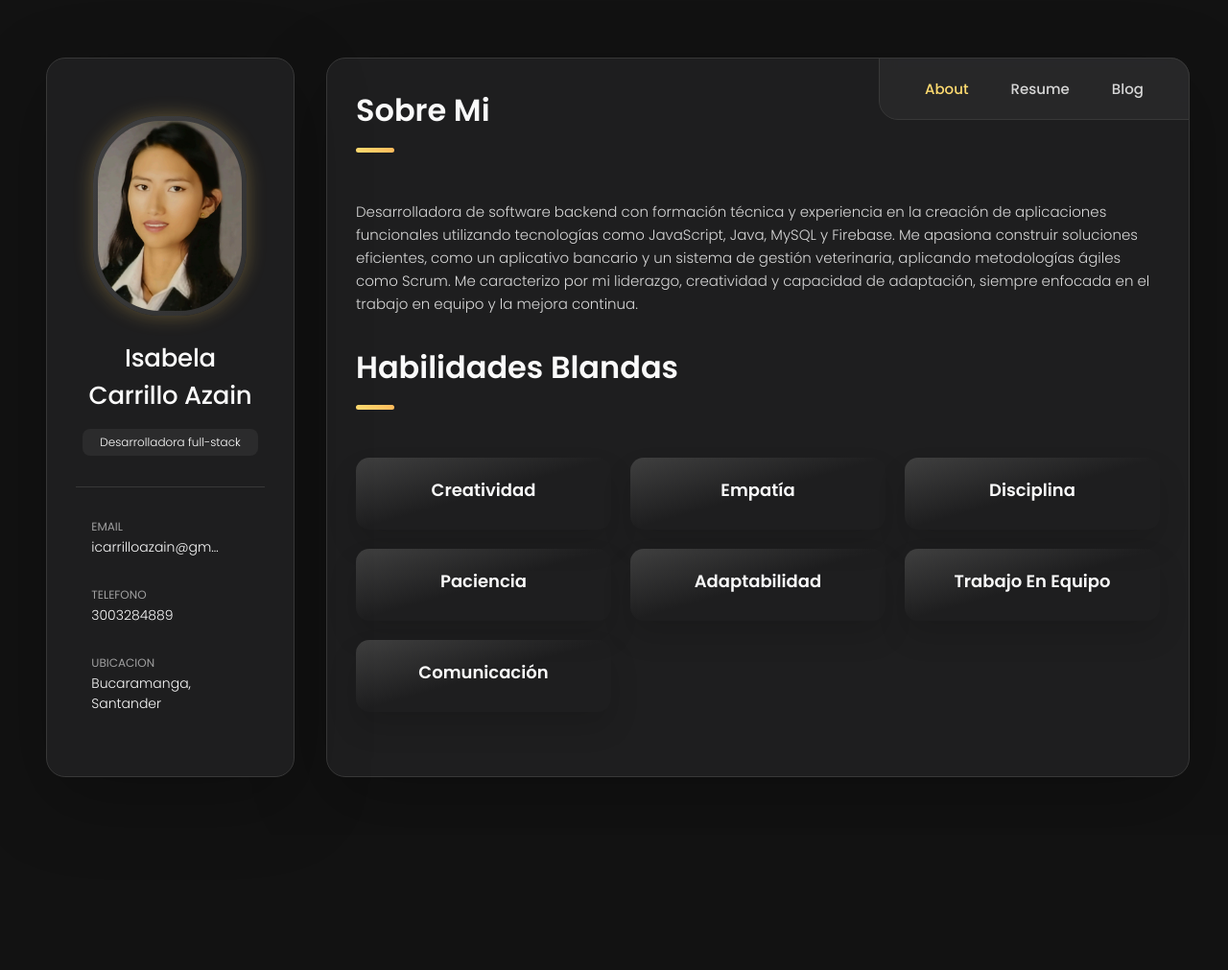
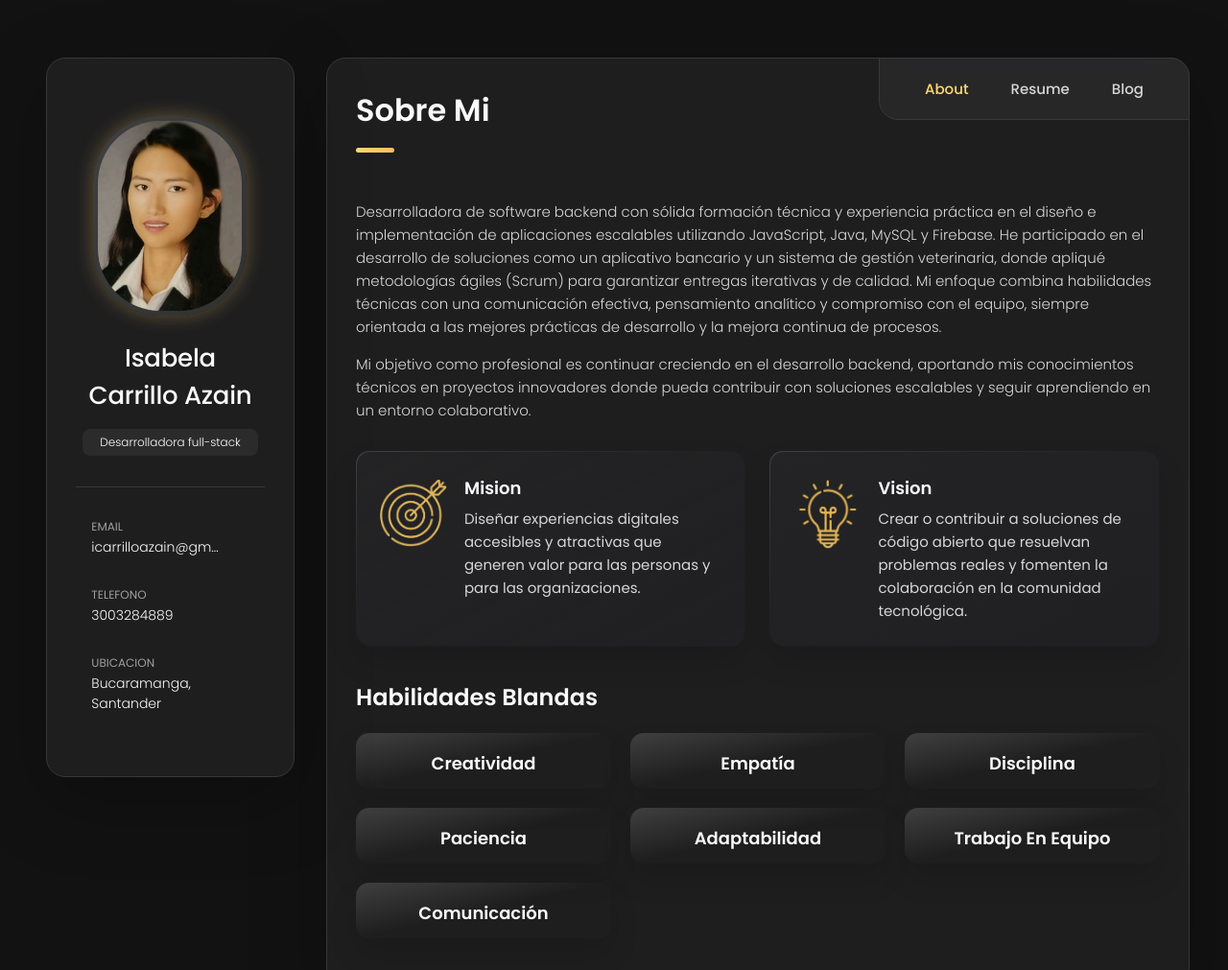
Before and after one commit to Isabela-CA/portafolio, a plain HTML site: page index.html in a window 1280 px wide. Shown: the top 1011 px of the page at 96% size. Before the commit the page ends 870 px from the top, so only its background shows below. Drawn offline with Linux system fonts and the light colour scheme.

Commit message:
se agrego la mision y vision

```diff
--- a/index.html
+++ b/index.html
@@ -133,8 +133,6 @@
             <button class="navbar-link" data-nav-link>Resume</button>
           </li>
 
-
-
           <li class="navbar-item">
             <button class="navbar-link" data-nav-link>Blog</button>
           </li>
@@ -152,18 +150,62 @@
 
         <section class="about-text">
           <p>
-            Desarrolladora de software backend con formación técnica y experiencia en la
-            creación de aplicaciones funcionales utilizando tecnologías como JavaScript, Java, MySQL y Firebase.
-            Me apasiona construir soluciones eficientes, como un aplicativo bancario y un sistema de gestión veterinaria,
-            aplicando metodologías ágiles como Scrum. Me caracterizo por mi liderazgo, creatividad y capacidad de
-            adaptación, siempre enfocada en el trabajo en equipo y la mejora continua.
-          </p>
+           Desarrolladora de software backend con sólida formación técnica y experiencia práctica en el diseño e implementación
+          de aplicaciones escalables utilizando JavaScript, Java, MySQL y Firebase. He participado en el desarrollo de soluciones
+          como un aplicativo bancario y un sistema de gestión veterinaria, donde apliqué metodologías ágiles (Scrum) para garantizar
+          entregas iterativas y de calidad. Mi enfoque combina habilidades técnicas con una comunicación efectiva, pensamiento analítico y
+          compromiso con el equipo, siempre orientada a las mejores prácticas de desarrollo y la mejora continua de procesos.</p>
+
+          <p>Mi objetivo como profesional es continuar creciendo en el desarrollo backend, aportando mis conocimientos
+            técnicos en proyectos innovadores donde pueda contribuir con soluciones escalables y seguir aprendiendo en
+            un entorno colaborativo.</p>
         </section>
+        <!-- MISION Y VISION -->
+        <section class="service">
 
+          <ul class="service-list">
+
+            <li class="service-item">
+
+              <div class="service-icon-box">
+                <img src="imag/mision.png" alt="mision icon" width="70">
+              </div>
+
+              <div class="service-content-box">
+                <h4 class="h4 service-item-title">Mision</h4>
+
+                <p class="service-item-text">
+                Diseñar experiencias digitales accesibles y
+                atractivas que generen valor para las personas y
+                para las organizaciones.
+            </div>
+
+            </li>
+
+            <li class="service-item">
+
+              <div class="service-icon-box">
+                <img src="imag/vision.png" alt="js" width="70">
+              </div>
+
+              <div class="service-content-box">
+                <h4 class="h4 service-item-title">Vision</h4>
+
+                <p class="service-item-text">
+                  Crear o contribuir a soluciones de código abierto
+                  que resuelvan problemas reales y fomenten la
+                  colaboración en la comunidad tecnológica.
+                </p>
+              </div>
+
+            </li>
+
+          </ul>
+
+        </section>
+        <!--- HABILIDADES BLANDAS -->
         <section class="compe">
-
-        <h2 class="h2 article-title">Habilidades Blandas</h2>
-
+       <h3 class="h3 service-title">Habilidades Blandas</h3>
 
           <ul class="compe-list">
 
--- a/style.css
+++ b/style.css
@@ -495,7 +495,7 @@ main {
  * #competencias
  */
 .compe {
-  margin-bottom: -20px;
+  margin-bottom: 20px;
 }
 
 .compe-title {
@@ -511,11 +511,11 @@ main {
 
 .compe-item {
   background: var(--border-gradient-onyx);
-  padding: 10px;
+  padding: 8px;
   border-radius: 14px;
   box-shadow: var(--shadow-2);
   transition: var(--transition-1);
-  height: 75px;
+  height: 58px;
   background-image: linear-gradient(
         hsla(240, 4%, 23%, 0.589) 3%
 );
```
